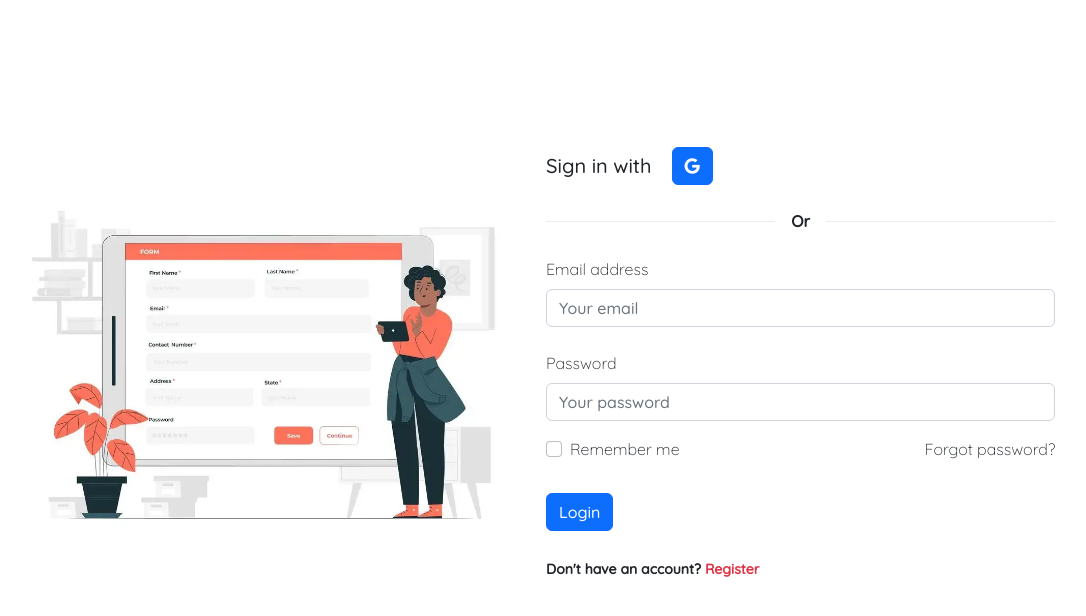
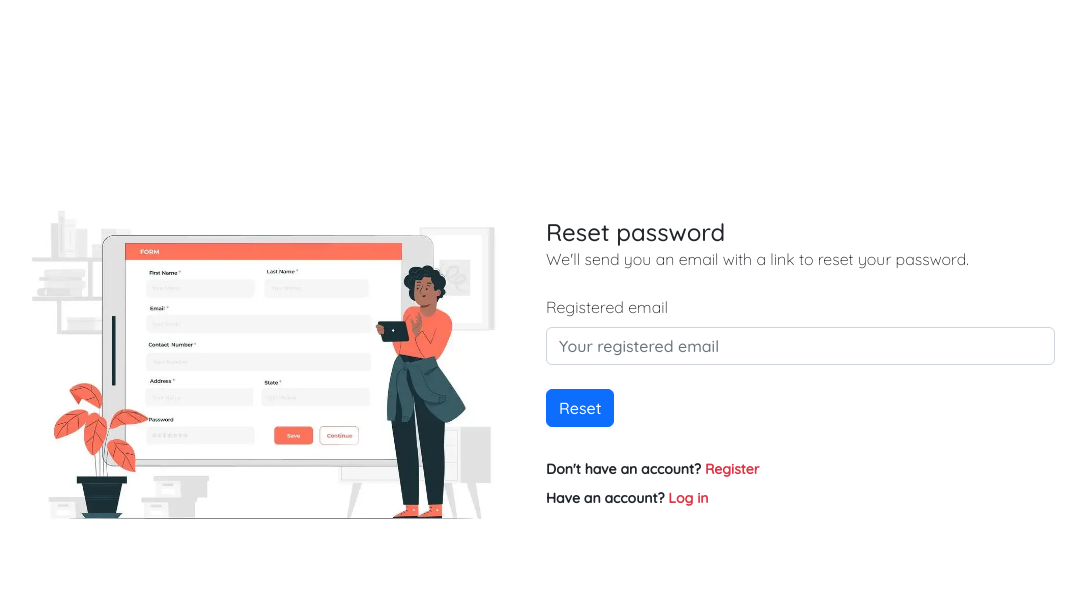
Before and after one commit to luchoweb/jobsform, a React (Create React App) app: page /reset-passwd in a window 1280 px wide. Shown: the top 616 px of the page, without its empty margins (106-1192 px from the left). Built offline with nearby package versions, Linux system fonts and the light colour scheme.

Commit message:
Login forms visual done

```diff
--- a/src/App.tsx
+++ b/src/App.tsx
@@ -4,6 +4,7 @@ import { Routes, Route } from "react-router-dom";
 import LoginView from "./views/login";
 import LoginForm from "./components/LoginForm";
 import RegisterForm from "./components/RegisterForm";
+import ResetPwdForm from "./components/ResetPwdForm";
 
 import NotFoundView from "./views/404";
 
@@ -30,7 +31,7 @@ function App() {
         path="/reset-passwd"
         element={
           <LoginView
-            typeForm={ <LoginForm /> }
+            typeForm={ <ResetPwdForm /> }
           />
         }
       />
--- a/src/components/LoginForm.tsx
+++ b/src/components/LoginForm.tsx
@@ -7,7 +7,7 @@ type Inputs = {
 };
 
 const LoginForm = () => {
-  const { register, handleSubmit, watch, formState: { errors } } = useForm<Inputs>();
+  const { register, handleSubmit, formState: { errors } } = useForm<Inputs>();
   const onSubmit: SubmitHandler<Inputs> = data => {
     console.log(data);
   }
--- a/src/components/RegisterForm.tsx
+++ b/src/components/RegisterForm.tsx
@@ -15,7 +15,7 @@ const RegisterForm = () => {
   return (
     <form onSubmit={handleSubmit(onSubmit)}>
       <div className="d-flex flex-row align-items-center justify-content-center justify-content-md-start">
-        <p className="lead fw-normal mb-0 me-3">Sign in with</p>
+        <p className="lead fw-normal mb-0 me-3">Sign up with</p>
         <button type="button" className="btn btn-danger btn-floating mx-1">
           <i className="fab fa-google"></i>
         </button>
--- /dev/null
+++ b/src/components/ResetPwdForm.tsx
@@ -0,0 +1,50 @@
+import { Link } from "react-router-dom";
+import { useForm, SubmitHandler } from "react-hook-form";
+
+type Inputs = {
+  email: string
+};
+
+const ResetPwdForm = () => {
+  const { register, handleSubmit, formState: { errors } } = useForm<Inputs>();
+  const onSubmit: SubmitHandler<Inputs> = data => {
+    console.log(data);
+  }
+  return (
+    <form onSubmit={handleSubmit(onSubmit)}>
+      <h4 className="fw-normal m-0">Reset password</h4>
+      <p className="mt-0 mb-4">We'll send you an email with a link to reset your password.</p>
+
+      <div className="form-outline mb-4">
+        <label className="form-label" htmlFor="email">Registered email</label>
+        <input
+          type="text"
+          id="email"
+          className={`form-control ${errors.email ? 'is-invalid' : ''}`}
+          placeholder="Your registered email"
+          {...register(
+            "email", {
+              required: 'Enter a valid email address',
+              pattern: {
+                value: /^[a-zA-Z0-9.!#$%&’*+/=?^_`{|}~-]+@[a-zA-Z0-9-]+(\.[a-zA-Z0-9-]+)*$/,
+                message: "Enter a valid email address"
+              }
+            }
+          )}
+        />
+        {errors.email && <p className="text-danger m-0"><small>{errors.email.message}</small></p>}
+      </div>
+
+      <div className="text-center text-md-start mt-4">
+        <button type="submit" className="btn btn-primary">Reset</button>
+        <p className="small fw-bold mt-4 pt-2 mb-0">Don't have an account? <Link to="/register" className="link-danger">Register</Link></p>
+      </div>
+
+      <div className="text-center text-md-start">
+        <p className="small fw-bold mt-1 pt-1 mb-0">Have an account? <Link to="/" className="link-danger">Log in</Link></p>
+      </div>
+    </form>
+  )
+}
+
+export default ResetPwdForm;
```
